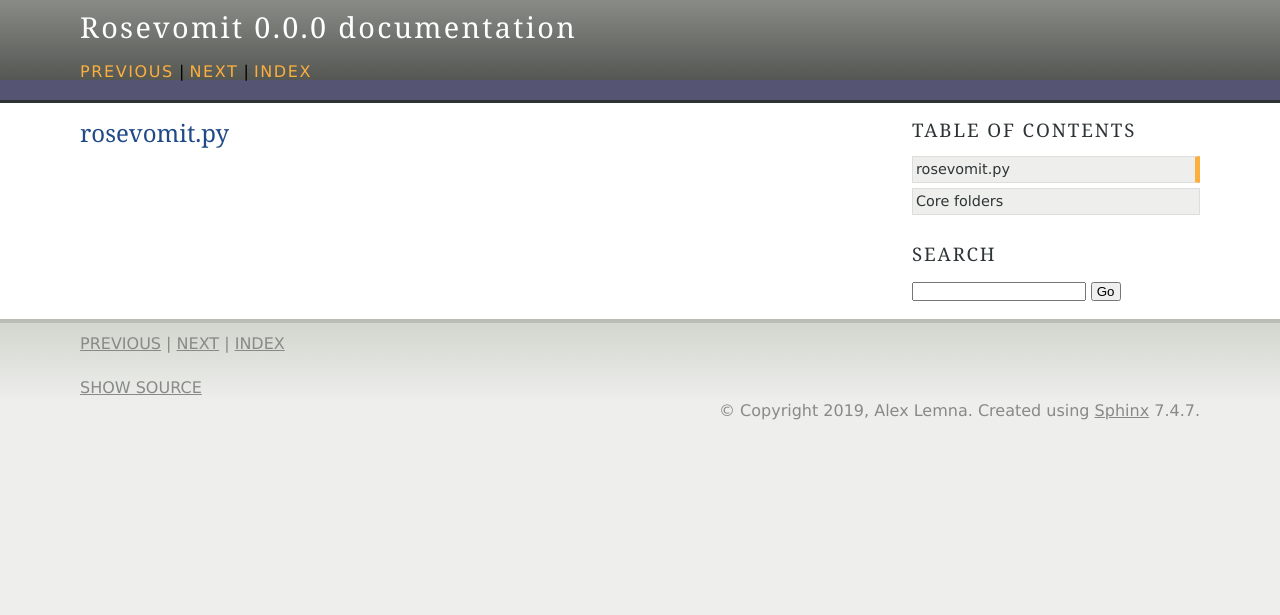
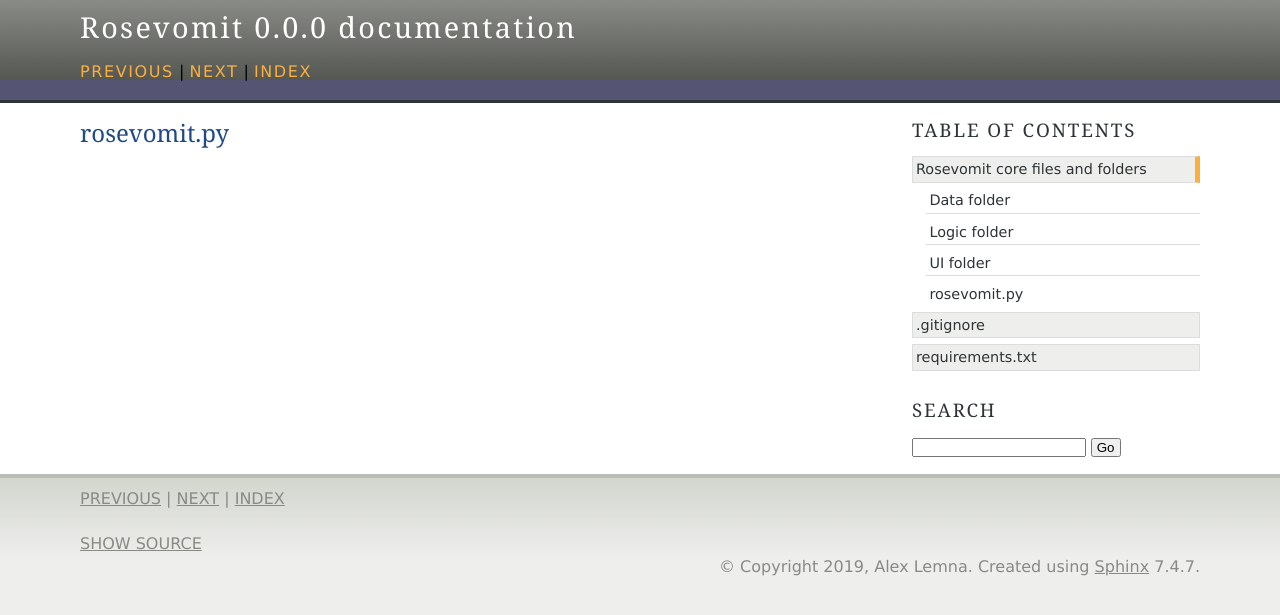
Before and after one commit to AlexLemna/npc-name-generator, a Sphinx documentation site: the page built from docs_Sphinx/source/help-content/core/rosevomit.py.rst, in a window 1280 px wide. Shown: the top 615 px of the page. Built offline with Sphinx 7.4.7, drawn with Linux system fonts in a browser that asks for light colours.

Commit message:
Updated Sphinx to reflect repo file structure

```diff
--- /dev/null
+++ b/docs_Sphinx/source/help-content/core.rst
@@ -0,0 +1,12 @@
+=============
+core
+=============
+
+.. toctree::
+   :maxdepth: 2
+   :caption: Core folders and files
+
+   Data folder <core/Data>
+   Logic folder <core/Logic>
+   UI folder <core/UI>
+   core/rosevomit.py
--- /dev/null
+++ b/docs_Sphinx/source/help-content/requirements.txt.rst
@@ -0,0 +1,3 @@
+===================
+requirements.txt
+===================
--- a/docs_Sphinx/source/index.rst
+++ b/docs_Sphinx/source/index.rst
@@ -9,8 +9,9 @@ Contents
 .. toctree::
   :maxdepth: 2
 
-  core/rosevomit.py
-  Core folders <core/core>
+  Rosevomit core files and folders <help-content/core>
+  .gitignore <help-content/gitignore>
+  requirements.txt <help-content/requirements.txt.rst>
 
 
 
```
Also changed, not shown: docs_Sphinx/source/core/core.rst (deleted, +0 -11 lines), docs_Sphinx/source/help-content/gitignore.rst (added, +14 -0 lines), docs_Sphinx/source/help-content/core/Data.rst (renamed from docs_Sphinx/source/core/Data.rst), docs_Sphinx/source/help-content/core/Logic.rst (renamed from docs_Sphinx/source/core/Logic.rst), docs_Sphinx/source/help-content/core/UI.rst (renamed from docs_Sphinx/source/core/UI.rst), docs_Sphinx/source/help-content/core/rosevomit.py.rst (renamed from docs_Sphinx/source/core/rosevomit.py.rst).
